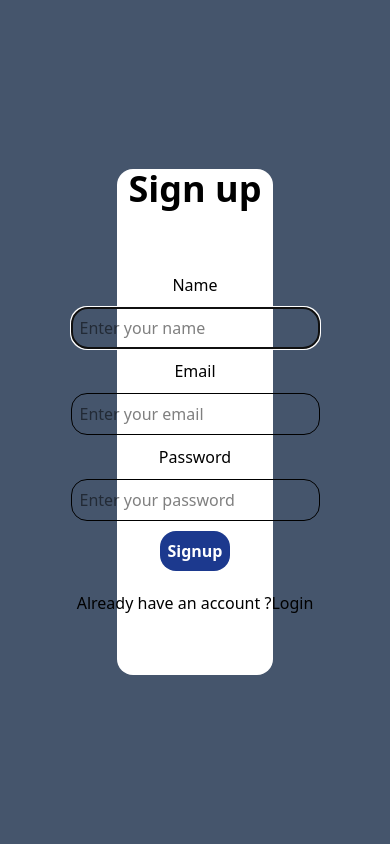
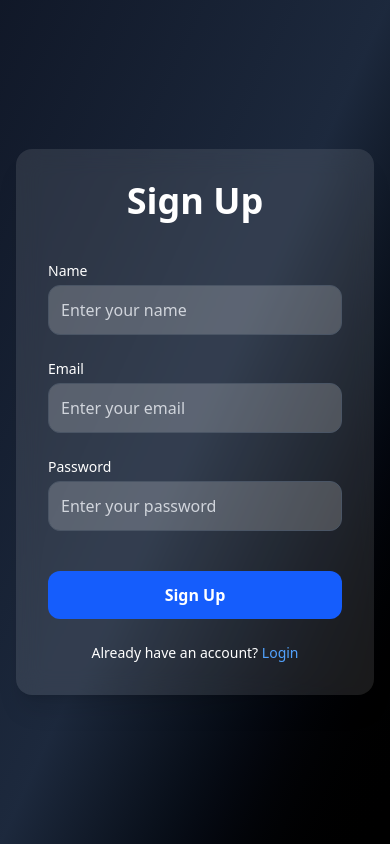
Before and after one commit to themohiit/PassOP, a React (Vite) app in the folder Frontend/: page /signup in a window 390 px wide. Built offline with nearby package versions, Linux system fonts and the light colour scheme.

Commit message:
responsiveness changes

```diff
--- a/Frontend/src/pages/login.jsx
+++ b/Frontend/src/pages/login.jsx
@@ -1,52 +1,53 @@
 import React, { useState } from 'react'
-import {Link , useNavigate} from 'react-router-dom'
+import { Link, useNavigate } from 'react-router-dom'
 import { ToastContainer } from 'react-toastify'
 import { handleError, handleSuccess } from '../utils';
+import { motion } from "framer-motion"
 function Login() {
-    const [loginInfo ,setloginInfo] = useState({
-        email:'',
-        password:''
+    const [loginInfo, setloginInfo] = useState({
+        email: '',
+        password: ''
     })
 
     const navigate = useNavigate();
 
-    const handleChange =(e)=>{
-        const {name,value} = e.target;
-        const copyloginInfo = {...loginInfo};
+    const handleChange = (e) => {
+        const { name, value } = e.target;
+        const copyloginInfo = { ...loginInfo };
         copyloginInfo[name] = value;
         setloginInfo(copyloginInfo);
     }
-    const handlelogin= async (e)=>{
+    const handlelogin = async (e) => {
         e.preventDefault();
-        const {email, password} =loginInfo;
-        if(!email || !password){
+        const { email, password } = loginInfo;
+        if (!email || !password) {
             return handleError("Please fill your details")
         }
         try {
-            const url = 'https://pass-op-api.vercel.app/auth/login'
-            const response = await fetch(url,{
-                method:"POST",
-                headers:{
-                    'Content-Type':'application/json'
+            const url = 'http://localhost:8080/auth/login'
+            const response = await fetch(url, {
+                method: "POST",
+                headers: {
+                    'Content-Type': 'application/json'
                 },
-                body : JSON.stringify(loginInfo)
+                body: JSON.stringify(loginInfo)
             });
             const result = await response.json();
-            const {success, message, jwtToken, name , error,id} = result;
-            if(success){
+            const { success, message, jwtToken, name, error, id } = result;
+            if (success) {
                 handleSuccess(message);
-                localStorage.setItem('token',jwtToken);
+                localStorage.setItem('token', jwtToken);
 
 
                 setTimeout(() => {
 
                     navigate('/home')
                 }, 1000);
-            }else if(error){
+            } else if (error) {
                 const details = error?.details[0].message;
                 handleError(details);
             }
-            else if(!success){
+            else if (!success) {
                 handleError(message);
             }
         } catch (error) {
@@ -56,41 +57,83 @@ function Login() {
 
 
     return (
-    <div>
-        <div className="bg-slate-600 h-[100vh] flex items-center justify-center">
-                <div className="form bg-white  w-[40vw] h-[60vh] flex flex-col items-center text-center rounded-2xl">
-                    <h1 className="text-4xl font-bold mb-16">Login</h1>
-                    <form
-                    onSubmit={handlelogin}
+      <div className="min-h-screen bg-gradient-to-br from-gray-900 via-slate-800 to-black flex items-center justify-center px-4">
+  <motion.div
+    initial={{ opacity: 0, y: 40 }}
+    animate={{ opacity: 1, y: 0 }}
+    transition={{ duration: 0.8, ease: "easeOut" }}
+    className="bg-white/10 backdrop-blur-md w-full max-w-md p-8 rounded-2xl shadow-xl text-white"
   >
-                        <div>
-                            <label htmlFor="email">Email</label>
-                            <input className="m-2.5 p-2 rounded-3xl border" type="email"
+    <motion.h1
+      initial={{ opacity: 0, scale: 0.8 }}
+      animate={{ opacity: 1, scale: 1 }}
+      transition={{ delay: 0.3, duration: 0.5 }}
+      className="text-4xl font-extrabold mb-10 text-center"
+    >
+      Login
+    </motion.h1>
+
+    <form onSubmit={handlelogin} className="flex flex-col space-y-6">
+      <motion.div
+        initial={{ opacity: 0, x: -30 }}
+        animate={{ opacity: 1, x: 0 }}
+        transition={{ delay: 0.4 }}
+        className="flex flex-col text-left"
+      >
+        <label htmlFor="email" className="mb-1 text-sm font-medium">Email</label>
+        <input
+          className="p-3 rounded-xl border border-gray-600 bg-white/20 text-white placeholder-gray-300 focus:ring-2 focus:ring-blue-500 outline-none transition-all duration-300 hover:bg-white/30"
+          type="email"
           onChange={handleChange}
-                                    name = 'email'
-                                    autoFocus
+          name="email"
           placeholder="Enter your email"
-                                    value={loginInfo.email} />
-                        </div>
-                        <div>
-                            <label htmlFor="password">Password</label>
-                            <input className="m-2.5 p-2 rounded-3xl border" type="password"
+          value={loginInfo.email}
+        />
+      </motion.div>
+
+      <motion.div
+        initial={{ opacity: 0, x: 30 }}
+        animate={{ opacity: 1, x: 0 }}
+        transition={{ delay: 0.6 }}
+        className="flex flex-col text-left"
+      >
+        <label htmlFor="password" className="mb-1 text-sm font-medium">Password</label>
+        <input
+          className="p-3 rounded-xl border border-gray-600 bg-white/20 text-white placeholder-gray-300 focus:ring-2 focus:ring-blue-500 outline-none transition-all duration-300 hover:bg-white/30"
+          type="password"
           onChange={handleChange}
-                                    name='password'
+          name="password"
+          placeholder="Enter your password"
+          value={loginInfo.password}
+        />
+      </motion.div>
 
-                                    placeholder="Enter your password"
-                                    value={loginInfo.password} />
-                        </div>
-                        <button className="bg-blue-900 font-bold mb-5 text-white rounded-3xl w-30 p-2 " type='submit'>login</button>
-                        <div>Don't have an account ?
-                             <Link to="/signup">SignUp</Link>
-                        </div>
+      <motion.button
+        whileHover={{ scale: 1.05 }}
+        whileTap={{ scale: 0.95 }}
+        className="bg-blue-600 hover:bg-blue-700 transition font-bold text-white rounded-xl py-3 mt-4"
+        type="submit"
+      >
+        Login
+      </motion.button>
+
+      <motion.div
+        initial={{ opacity: 0 }}
+        animate={{ opacity: 1 }}
+        transition={{ delay: 0.8 }}
+        className="text-center text-sm"
+      >
+        Don’t have an account?{" "}
+        <Link to="/signup" className="text-blue-400 hover:text-blue-300 font-medium">
+          Sign Up
+        </Link>
+      </motion.div>
     </form>
+  </motion.div>
   <ToastContainer />
 </div>
 
-            </div>
-    </div>
+
     )
 }
 
--- a/Frontend/src/pages/signup.jsx
+++ b/Frontend/src/pages/signup.jsx
@@ -2,7 +2,7 @@ import React , {useState} from "react";
 import {Link,  useNavigate} from 'react-router-dom'
 import { ToastContainer } from "react-toastify";
 import { handleError,handleSuccess } from "../utils";
-
+import { motion } from "framer-motion"
 
 function Signup() {
     const [signupInfo, setSignupInfo] = useState({
@@ -24,7 +24,7 @@ function Signup() {
             if(!name || !email || !password){
                 return handleError('name, email and password are required')
             }
-            try {const url = 'https://pass-op-api.vercel.app/auth/signup';
+            try {const url = 'http://localhost:8080/auth/signup';
             const response = await fetch(url,{
                 method:"POST",
                 headers:{
@@ -57,43 +57,96 @@ function Signup() {
 
 
   return (
-    <div className="bg-slate-600 h-[100vh] flex items-center justify-center">
-        <div className="form bg-white  w-[40vw] h-[60vh] flex flex-col items-center text-center rounded-2xl">
-            <h1 className="text-4xl font-bold mb-16">Sign up </h1>
-            <form onSubmit={handleSignup} >
-                <div>
-                    <label htmlFor="name">Name</label>
-                    <input className="m-2.5 p-2 rounded-2xl border" type="text"
+   <div className="min-h-screen bg-gradient-to-br from-gray-900 via-slate-800 to-black flex items-center justify-center px-4">
+  <motion.div
+    initial={{ opacity: 0, y: 40 }}
+    animate={{ opacity: 1, y: 0 }}
+    transition={{ duration: 0.8, ease: "easeOut" }}
+    className="bg-white/10 backdrop-blur-md w-full max-w-md p-8 rounded-2xl shadow-xl text-white"
+  >
+    <motion.h1
+      initial={{ opacity: 0, scale: 0.8 }}
+      animate={{ opacity: 1, scale: 1 }}
+      transition={{ delay: 0.3, duration: 0.5 }}
+      className="text-4xl font-extrabold mb-10 text-center"
+    >
+      Sign Up
+    </motion.h1>
+
+    <form onSubmit={handleSignup} className="flex flex-col space-y-6">
+      <motion.div
+        initial={{ opacity: 0, x: -30 }}
+        animate={{ opacity: 1, x: 0 }}
+        transition={{ delay: 0.4 }}
+        className="flex flex-col text-left"
+      >
+        <label htmlFor="name" className="mb-1 text-sm font-medium">Name</label>
+        <input
+          className="p-3 rounded-xl border border-gray-600 bg-white/20 text-white placeholder-gray-300 focus:ring-2 focus:ring-blue-500 outline-none transition-all duration-300 hover:bg-white/30"
+          type="text"
           onChange={handleChange}
-                            name='name'
-                            autoFocus
+          name="name"
           placeholder="Enter your name"
-                            value={signupInfo.name} />
-                </div>
-                <div>
-                    <label htmlFor="email">Email</label>
-                    <input className="m-2.5 p-2 rounded-2xl border" type="email"
+          value={signupInfo.name}
+        />
+      </motion.div>
+
+      <motion.div
+        initial={{ opacity: 0, x: 30 }}
+        animate={{ opacity: 1, x: 0 }}
+        transition={{ delay: 0.6 }}
+        className="flex flex-col text-left"
+      >
+        <label htmlFor="email" className="mb-1 text-sm font-medium">Email</label>
+        <input
+          className="p-3 rounded-xl border border-gray-600 bg-white/20 text-white placeholder-gray-300 focus:ring-2 focus:ring-blue-500 outline-none transition-all duration-300 hover:bg-white/30"
+          type="email"
           onChange={handleChange}
-                            name = 'email'
+          name="email"
+          placeholder="Enter your email"
+          value={signupInfo.email}
+        />
+      </motion.div>
 
-                            placeholder="Enter your email"
-                            value={signupInfo.email} />
-                </div>
-                <div>
-                    <label htmlFor="password">Password</label>
-                    <input className="m-2.5 p-2 rounded-2xl border" type="password"
+      <motion.div
+        initial={{ opacity: 0, x: -30 }}
+        animate={{ opacity: 1, x: 0 }}
+        transition={{ delay: 0.8 }}
+        className="flex flex-col text-left"
+      >
+        <label htmlFor="password" className="mb-1 text-sm font-medium">Password</label>
+        <input
+          className="p-3 rounded-xl border border-gray-600 bg-white/20 text-white placeholder-gray-300 focus:ring-2 focus:ring-blue-500 outline-none transition-all duration-300 hover:bg-white/30"
+          type="password"
           onChange={handleChange}
-                            name='password'
+          name="password"
+          placeholder="Enter your password"
+          value={signupInfo.password}
+        />
+      </motion.div>
 
-                            placeholder="Enter your password"
-                            value={signupInfo.password} />
-                </div>
-                <button className="bg-blue-900 font-bold mb-5 text-white rounded-2xl p-2 " type='submit'>Signup</button>
-                <div>Already have an account ?
-                     <Link to="/login">Login</Link>
-                </div>
+      <motion.button
+        whileHover={{ scale: 1.05 }}
+        whileTap={{ scale: 0.95 }}
+        className="bg-blue-600 hover:bg-blue-700 transition font-bold text-white rounded-xl py-3 mt-4"
+        type="submit"
+      >
+        Sign Up
+      </motion.button>
+
+      <motion.div
+        initial={{ opacity: 0 }}
+        animate={{ opacity: 1 }}
+        transition={{ delay: 1 }}
+        className="text-center text-sm"
+      >
+        Already have an account?{" "}
+        <Link to="/login" className="text-blue-400 hover:text-blue-300 font-medium">
+          Login
+        </Link>
+      </motion.div>
     </form>
-        </div>
+  </motion.div>
   <ToastContainer />
 </div>
   )
--- /dev/null
+++ b/package.json
@@ -0,0 +1,5 @@
+{
+  "dependencies": {
+    "framer-motion": "^12.23.16"
+  }
+}
```
Also changed, not shown: 1 other file (tests, documents, lock files or other folders). Lines whose indentation alone changed are shown as unchanged.
